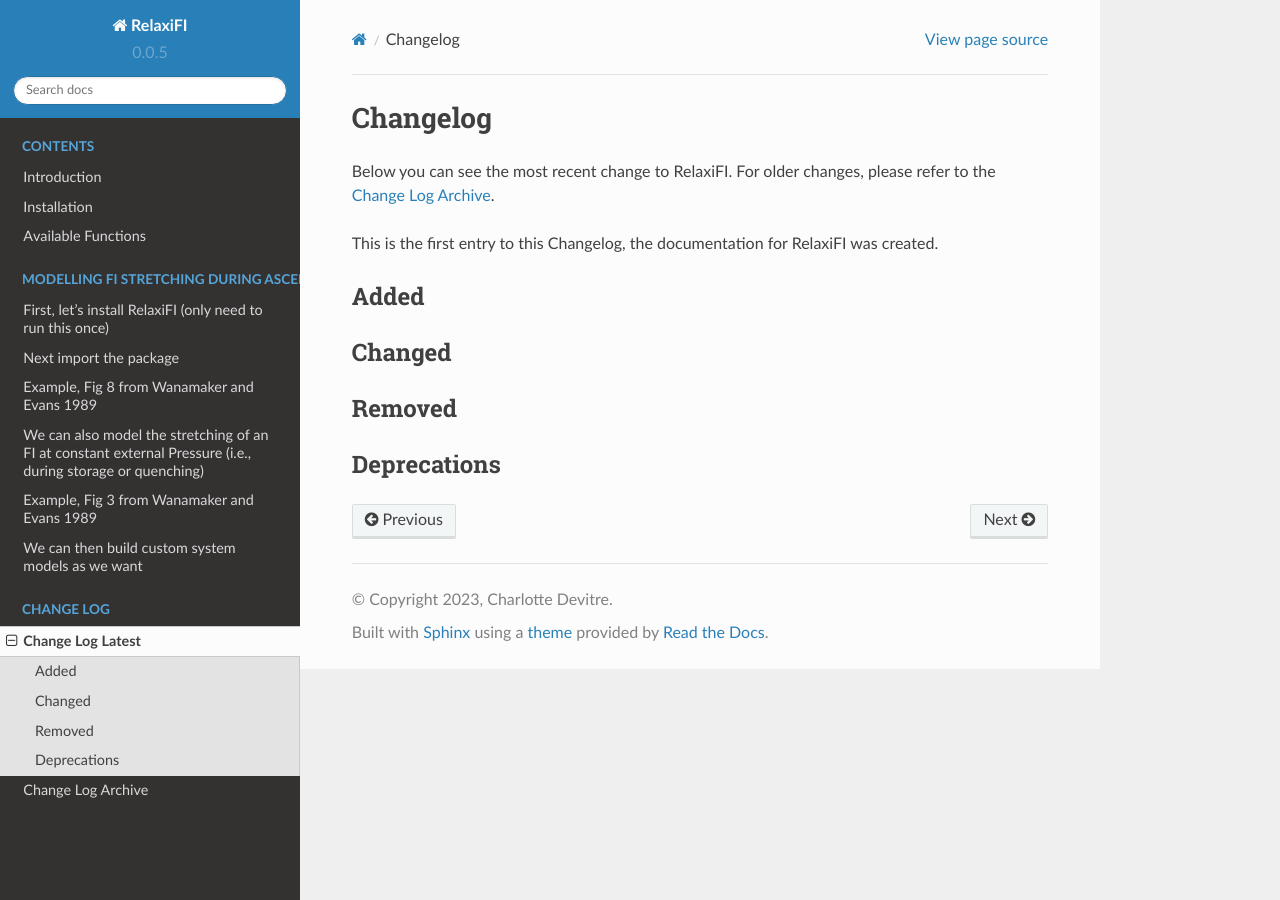
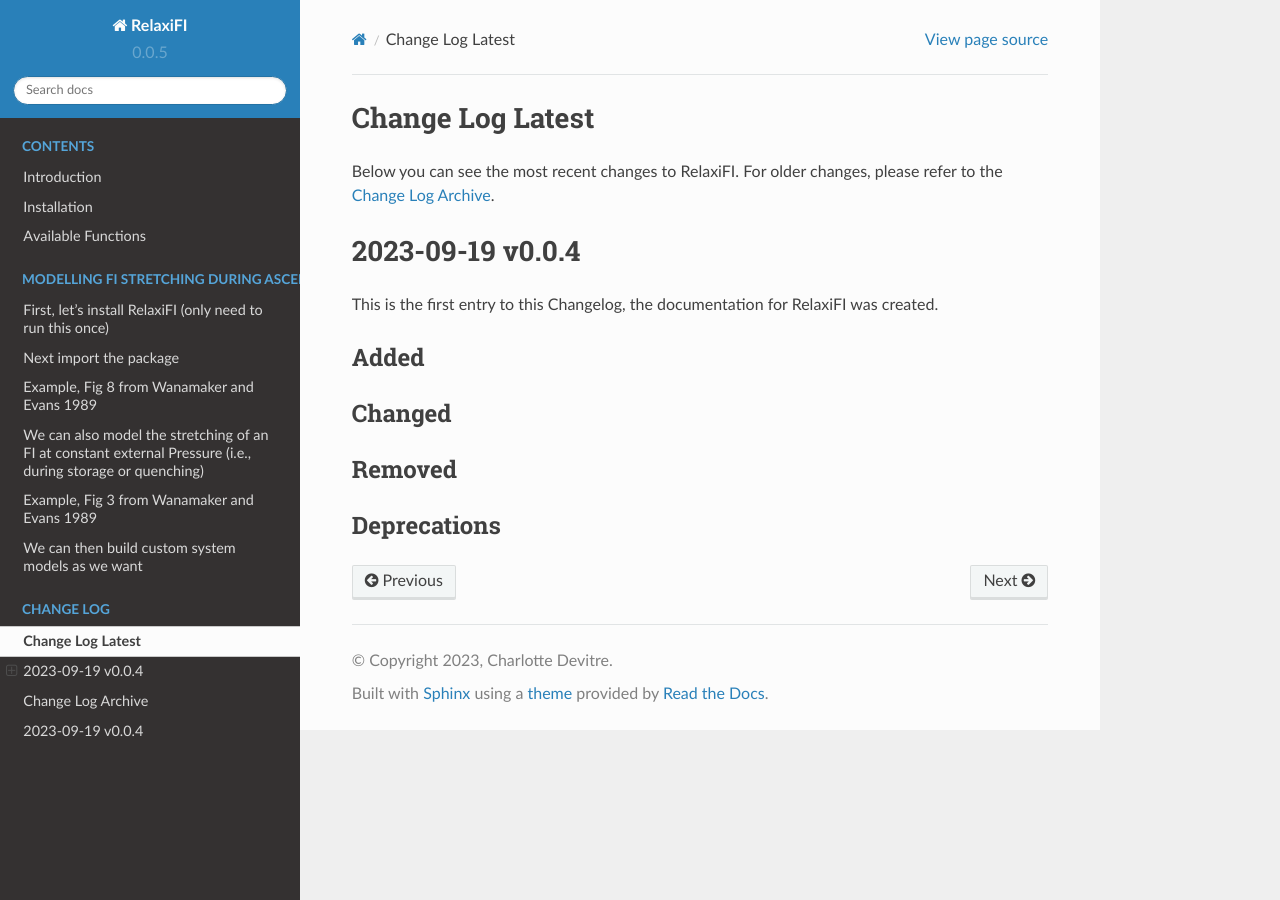
Before and after one commit to cljdevitre/FIstretch, a Sphinx documentation site: the page built from docs/source/meta_changelog_latest.rst, in a window 1280 px wide. Built offline with Sphinx 7.4.7 and the Read the Docs theme 2.0.0, drawn with Linux system fonts in a browser that asks for light colours.

Commit message:
More doc changes

```diff
--- a/docs/source/changelog/2023-09-19_0.0.4.rst
+++ b/docs/source/changelog/changelog_latest_entry.rst
@@ -1,3 +1,7 @@
+#################
+2023-09-19 v0.0.4
+#################
+
 This is the first entry to this Changelog, the documentation for RelaxiFI was created.
 
 Added
--- a/docs/source/index.rst
+++ b/docs/source/index.rst
@@ -22,8 +22,8 @@ RelaxiFI is an open-source python3 package designed to model the stretching of C
    :maxdepth: 2
    :caption: Modelling FI stretching during ascent
 
-   Examples/Wanamaker_model_example
-   Examples/Fogo_wanamaker_model_example
+   Example 1 <Examples/Wanamaker_model_example>
+   Example 2 <Examples/Fogo_wanamaker_model_example>
 
 .. toctree::
    :maxdepth: 2
--- a/docs/source/meta_changelog_archive.rst
+++ b/docs/source/meta_changelog_archive.rst
@@ -1,6 +1,7 @@
-#################
-Changelog Archive
-#################
+##################
+Change Log Archive
+##################
 
 You can see all changes to RelaxiFI in this section.
-.. include:: changelog/2023-09-19_0.0.4.rst
+
+.. include:: changelog/changelog_all_entries.rst
--- a/docs/source/meta_changelog_latest.rst
+++ b/docs/source/meta_changelog_latest.rst
@@ -1,8 +1,8 @@
-#########
-Changelog
-#########
+#################
+Change Log Latest
+#################
 
-Below you can see the most recent change to RelaxiFI. For older changes,
+Below you can see the most recent changes to RelaxiFI. For older changes,
 please refer to the :doc:`Change Log Archive <meta_changelog_archive>`.
 
-.. include:: changelog/2023-09-19_0.0.4.rst
+.. include:: changelog/changelog_latest_entry.rst
```
Also changed, not shown: docs/source/changelog/changelog_all_entries.rst (added, +32 -0 lines), 1 other file.
